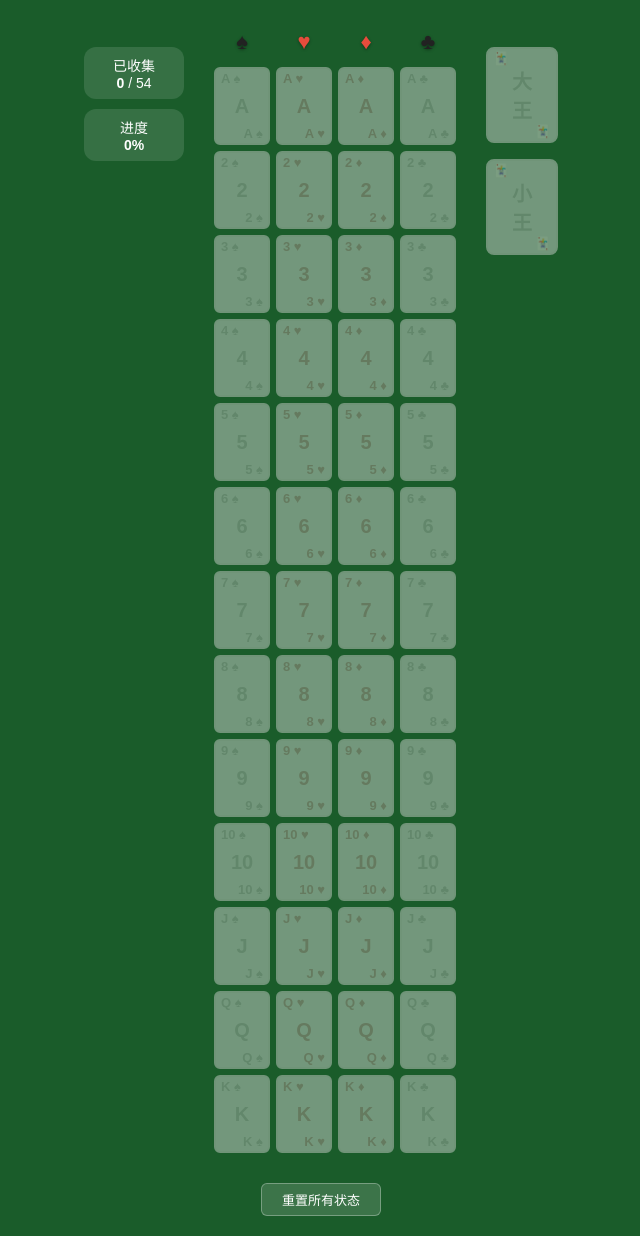
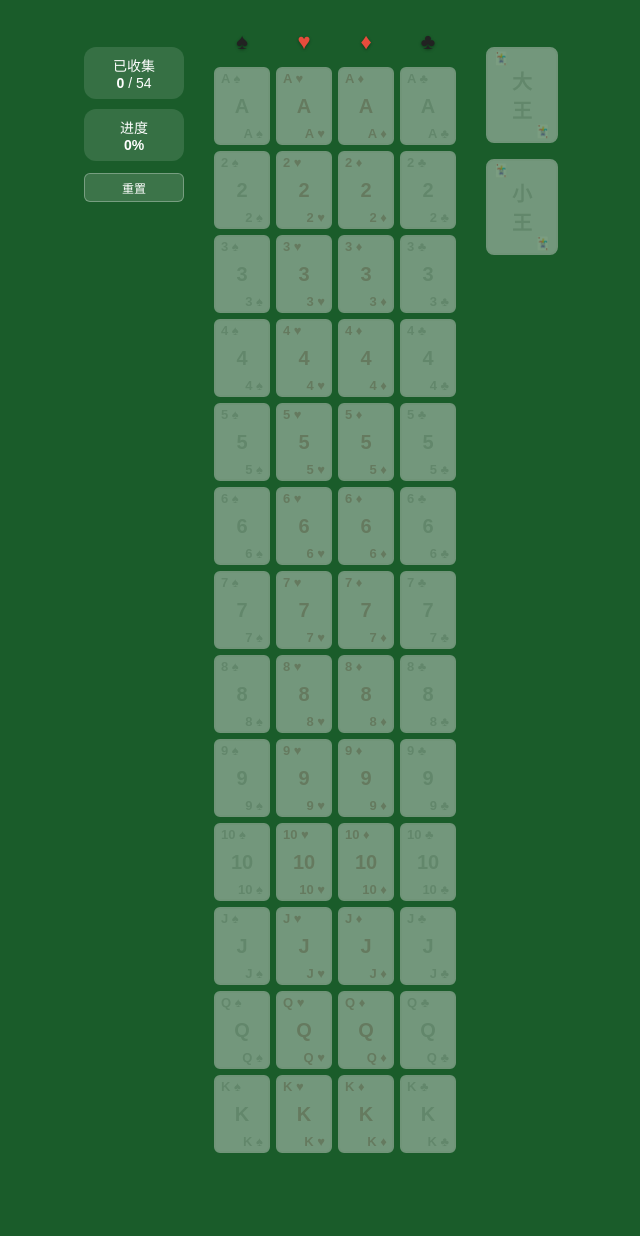
Before and after one commit to hllshiro/poker-collection, a plain HTML site: page index.html in a window 1280 px wide. Shown: the part 60-1296 px from the top of the page, without its empty margins (319-959 px from the left). After the commit the page ends 1239 px from the top, so only its background shows below. Drawn offline with Linux system fonts and the light colour scheme.

Commit message:
move reset button to left stats column

```diff
--- a/index.html
+++ b/index.html
@@ -73,10 +73,10 @@
   td { text-align: center; vertical-align: middle; }
 
   /* 重置按钮 */
-  .footer { text-align: center; margin-top: 24px; }
   .btn-reset {
+    display: block; width: 100%; margin-top: 12px;
     background: rgba(255,255,255,.15); color: #fff; border: 1px solid rgba(255,255,255,.3);
-    padding: 6px 20px; border-radius: 6px; cursor: pointer; font-size: 13px;
+    padding: 5px 0; border-radius: 6px; cursor: pointer; font-size: 12px;
   }
   .btn-reset:hover { background: rgba(255,255,255,.25); }
 </style>
@@ -90,6 +90,7 @@
     <div class="stats">
       <div class="stat-item">已收集<br><strong id="count">0</strong> / 54</div>
       <div class="stat-item">进度<br><strong id="percent">0%</strong></div>
+      <button class="btn-reset" id="btn-reset">重置</button>
     </div>
 
     <!-- 中间：表格 -->
@@ -113,10 +114,6 @@
         <span class="symbol-bot">🃏</span>
       </div>
     </div>
-  </div>
-
-  <div class="footer">
-    <button class="btn-reset" id="btn-reset">重置所有状态</button>
   </div>
 </div>
 
```
